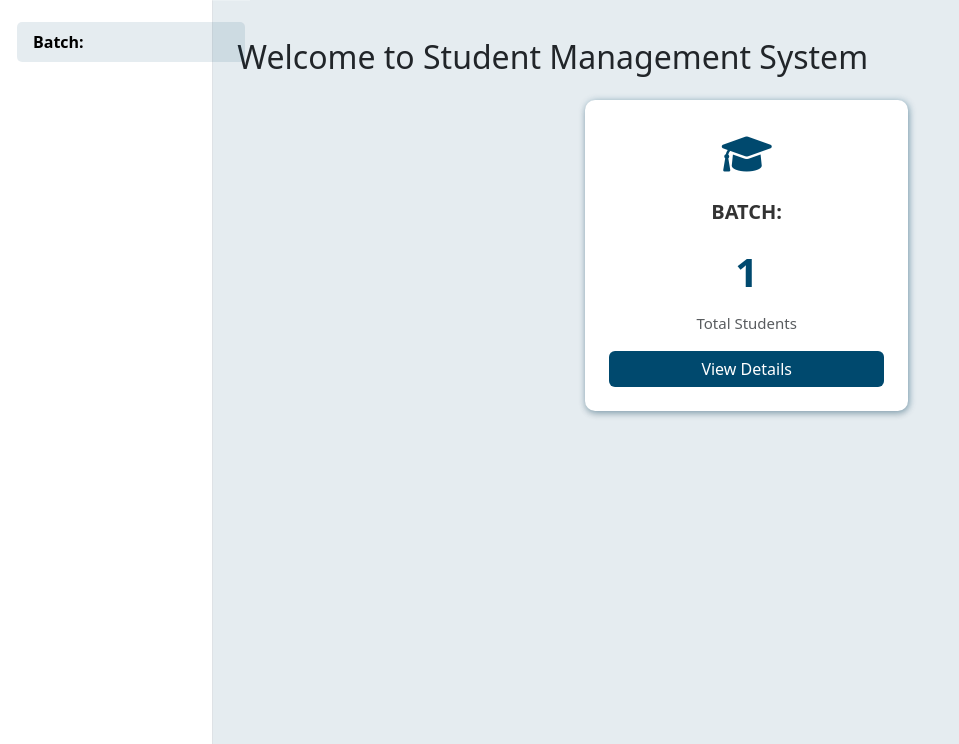
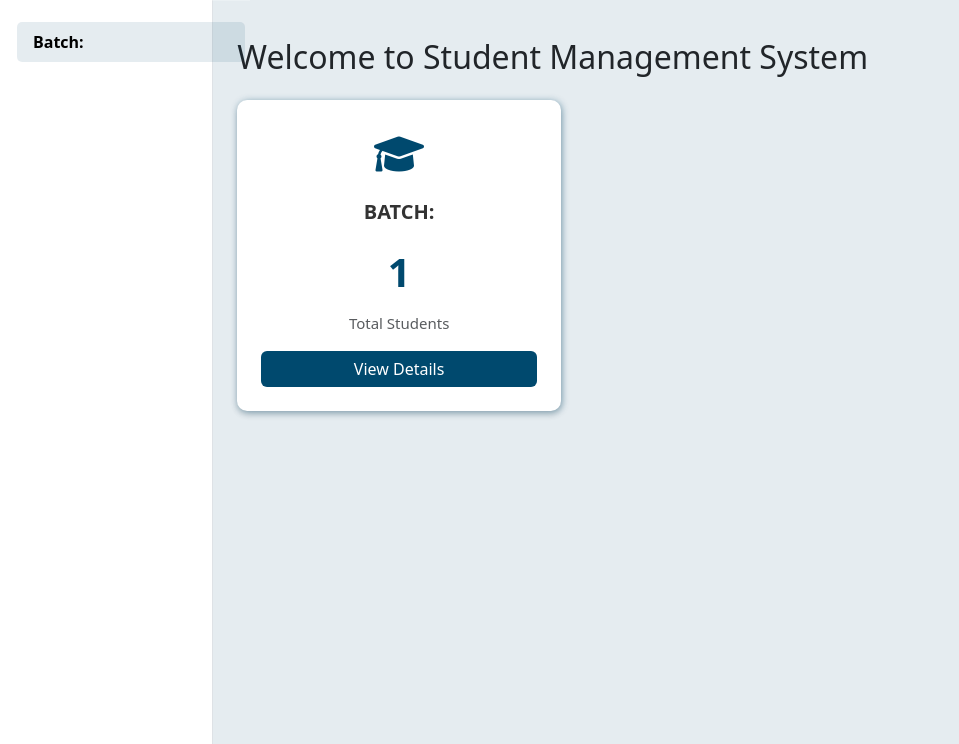
Before and after one commit to Thameem-20/pacecouncelling.in, a PHP site: page / in a window 1280 px wide. Shown: the part 56-800 px from the top of the page, without its empty margins (0-959 px from the left). Run offline with PHP 8.4, Linux system fonts and the light colour scheme; the visitor is signed in with stand-in values (Sample User, id 1).

Commit message:
updated justify

```diff
--- a/index.php
+++ b/index.php
@@ -95,7 +95,7 @@
                 <h2 class="mt-4">Welcome to Student Management System</h2>
 
                 <!-- Branch Statistics Cards -->
-                <div class="row mt-4">
+                <div class="row mt-4 justify-content-start">
                     <?php foreach ($branches_with_stats as $branch): ?>
                         <div class="col-md-4 mb-4">
                             <div class="card">
```
